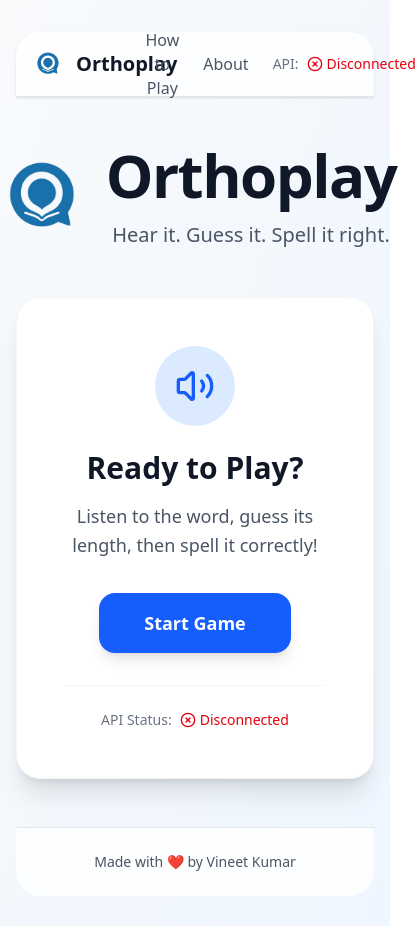
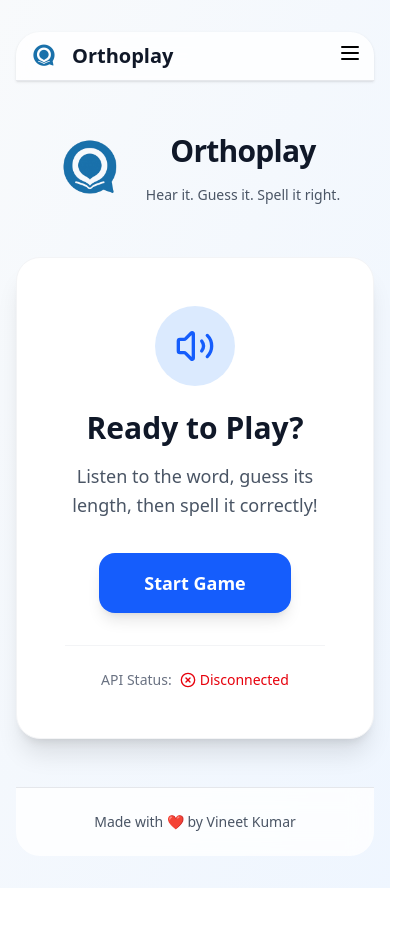
Before and after one commit to whyvineet/orthoplay, a React (Vite) app in the folder frontend/: page / in a window 390 px wide. Shown: the whole page, 416 px wide, since content can reach past the window. After the commit the page ends 888 px from the top, so only its background shows below. Built offline with nearby package versions, Linux system fonts and the light colour scheme; no server answers.

Commit message:
created navbar for mobile screen and adjusted text size in hero section

```diff
--- a/frontend/src/components/Navigation.jsx
+++ b/frontend/src/components/Navigation.jsx
@@ -1,15 +1,19 @@
-import { CheckCircle, XCircle } from 'lucide-react';
+import { CheckCircle, XCircle, Menu } from "lucide-react";
+import { useState } from "react";
 
 const Navigation = ({ apiStatus }) => {
+  const [isOpen, setIsOpen] = useState(false);
   return (
-        <nav className="bg-white/80 backdrop-blur-md border-b border-gray-200 mb-12 rounded-t-3xl shadow-sm">
-            <div className="max-w-7xl mx-auto px-4">
-                <div className="flex items-center justify-between h-16">
+    <nav className="bg-white/80 backdrop-blur-md border-b border-gray-200 mb-12 rounded-t-3xl shadow-sm flex items-center justify-between px-2">
+      <div className="max-w-7xl mx-auto md:px-4 flex items-center justify-between w-full p-1 md:h-16 h-12">
+        {/* logo */}
         <div className="flex items-center">
           <img src="/icon.png" alt="Orthoplay Logo" className="w-8 h-8 mr-3" />
           <span className="text-xl font-bold text-gray-900">Orthoplay</span>
         </div>
-                    <div className="flex items-center space-x-6">
+
+        {/* Desktop Navigation */}
+        <div className="items-center space-x-6 hidden md:flex">
           <button className="text-gray-600 hover:text-gray-900 transition-colors">
             How to Play
           </button>
@@ -18,18 +22,52 @@ const Navigation = ({ apiStatus }) => {
           </button>
           <div className="flex items-center text-sm">
             <span className="text-gray-500 mr-2">API:</span>
-                            <span className={`flex items-center font-medium ${apiStatus === 'connected' ? 'text-green-600' : 'text-red-600'
-                                }`}>
-                                {apiStatus === 'connected' ? (
+            <span
+              className={`flex items-center font-medium ${
+                apiStatus === "connected" ? "text-green-600" : "text-red-600"
+              }`}
+            >
+              {apiStatus === "connected" ? (
                 <CheckCircle className="h-4 w-4 mr-1" />
               ) : (
                 <XCircle className="h-4 w-4 mr-1" />
               )}
-                                {apiStatus === 'connected' ? 'Connected' : 'Disconnected'}
+              {apiStatus === "connected" ? "Connected" : "Disconnected"}
             </span>
           </div>
         </div>
+
+        {/* mobile navbar hamburger */}
+        <div className="md:hidden" onClick={() => setIsOpen(!isOpen)}>
+          <button>
+            <Menu />
+          </button>
         </div>
+
+        {/* Mobile Menu */}
+        {isOpen && (
+          <div className="absolute top-full left-0 w-full bg-white p-4 flex flex-col gap-2 rounded-b-md shadow-lg z-50 text-sm items-center">
+            <div>How to Play</div>
+            <hr className="w-full border-gray-300" />
+            <div>About</div>
+            <hr className="w-full border-gray-300" />
+            <div className="flex items-center gap-2">
+              <span>API:</span>
+              <span
+                className={`flex items-center font-medium ${
+                  apiStatus === "connected" ? "text-green-600" : "text-red-600"
+                }`}
+              >
+                {apiStatus === "connected" ? (
+                  <CheckCircle className="h-4 w-4 mr-1" />
+                ) : (
+                  <XCircle className="h-4 w-4 mr-1" />
+                )}
+                {apiStatus === "connected" ? "Connected" : "Disconnected"}
+              </span>
+            </div>
+          </div>
+        )}
       </div>
     </nav>
   );
--- a/frontend/src/pages/StartPage.jsx
+++ b/frontend/src/pages/StartPage.jsx
@@ -1,22 +1,24 @@
-import { Volume2, CheckCircle, XCircle } from 'lucide-react';
-import Navigation from '../components/Navigation';
-import Footer from '../components/Footer';
+import { Volume2, CheckCircle, XCircle } from "lucide-react";
+import Navigation from "../components/Navigation";
+import Footer from "../components/Footer";
 
 const StartPage = ({ isLoading, startGame, apiStatus }) => {
   return (
     <div className="min-h-screen bg-gradient-to-br from-slate-50 to-blue-50">
       <div className="container mx-auto px-4 py-8">
         <Navigation apiStatus={apiStatus} />
-
-        {/* Header */}
         <header className="text-center mb-12">
-          <div className='flex items-center justify-center mb-6'>
-            <img src="/icon.png" alt="Orthoplay Logo" className="mr-4 w-24 h-24" />
+          <div className="flex items-center justify-center mb-6">
+            <img
+              src="/icon.png"
+              alt="Orthoplay Logo"
+              className="mr-4 md:w-24 w-20"
+            />
             <div>
-              <h1 className="text-6xl font-bold text-gray-900 mb-4 tracking-tight">
+              <h1 className="text-3xl sm:text-5xl font-bold text-gray-900 mb-4 tracking-tight">
                 Orthoplay
               </h1>
-              <p className="text-xl text-gray-600 font-medium">
+              <p className="text-sm sm:text-xl text-gray-600 font-medium">
                 Hear it. Guess it. Spell it right.
               </p>
             </div>
@@ -30,7 +32,9 @@ const StartPage = ({ isLoading, startGame, apiStatus }) => {
               <div className="inline-flex items-center justify-center w-20 h-20 bg-blue-100 rounded-full mb-6">
                 <Volume2 className="h-10 w-10 text-blue-600" />
               </div>
-              <h2 className="text-3xl font-bold text-gray-900 mb-4">Ready to Play?</h2>
+              <h2 className="text-3xl font-bold text-gray-900 mb-4">
+                Ready to Play?
+              </h2>
               <p className="text-lg text-gray-600 leading-relaxed">
                 Listen to the word, guess its length, then spell it correctly!
               </p>
@@ -41,21 +45,26 @@ const StartPage = ({ isLoading, startGame, apiStatus }) => {
               disabled={isLoading}
               className="inline-flex items-center justify-center px-8 py-4 bg-blue-600 text-white text-lg font-semibold rounded-2xl hover:bg-blue-700 transition-all duration-200 shadow-lg hover:shadow-xl disabled:opacity-50 disabled:cursor-not-allowed min-w-48"
             >
-              {isLoading ? 'Starting...' : 'Start Game'}
+              {isLoading ? "Starting..." : "Start Game"}
             </button>
 
             {/* API Status */}
             <div className="mt-8 pt-6 border-t border-gray-100">
               <div className="flex items-center justify-center text-sm">
                 <span className="text-gray-500 mr-2">API Status:</span>
-                <span className={`flex items-center font-medium ${apiStatus === 'connected' ? 'text-green-600' : 'text-red-600'
-                  }`}>
-                  {apiStatus === 'connected' ? (
+                <span
+                  className={`flex items-center font-medium ${
+                    apiStatus === "connected"
+                      ? "text-green-600"
+                      : "text-red-600"
+                  }`}
+                >
+                  {apiStatus === "connected" ? (
                     <CheckCircle className="h-4 w-4 mr-1" />
                   ) : (
                     <XCircle className="h-4 w-4 mr-1" />
                   )}
-                  {apiStatus === 'connected' ? 'Connected' : 'Disconnected'}
+                  {apiStatus === "connected" ? "Connected" : "Disconnected"}
                 </span>
               </div>
             </div>
```
Lines whose indentation alone changed are shown as unchanged.
